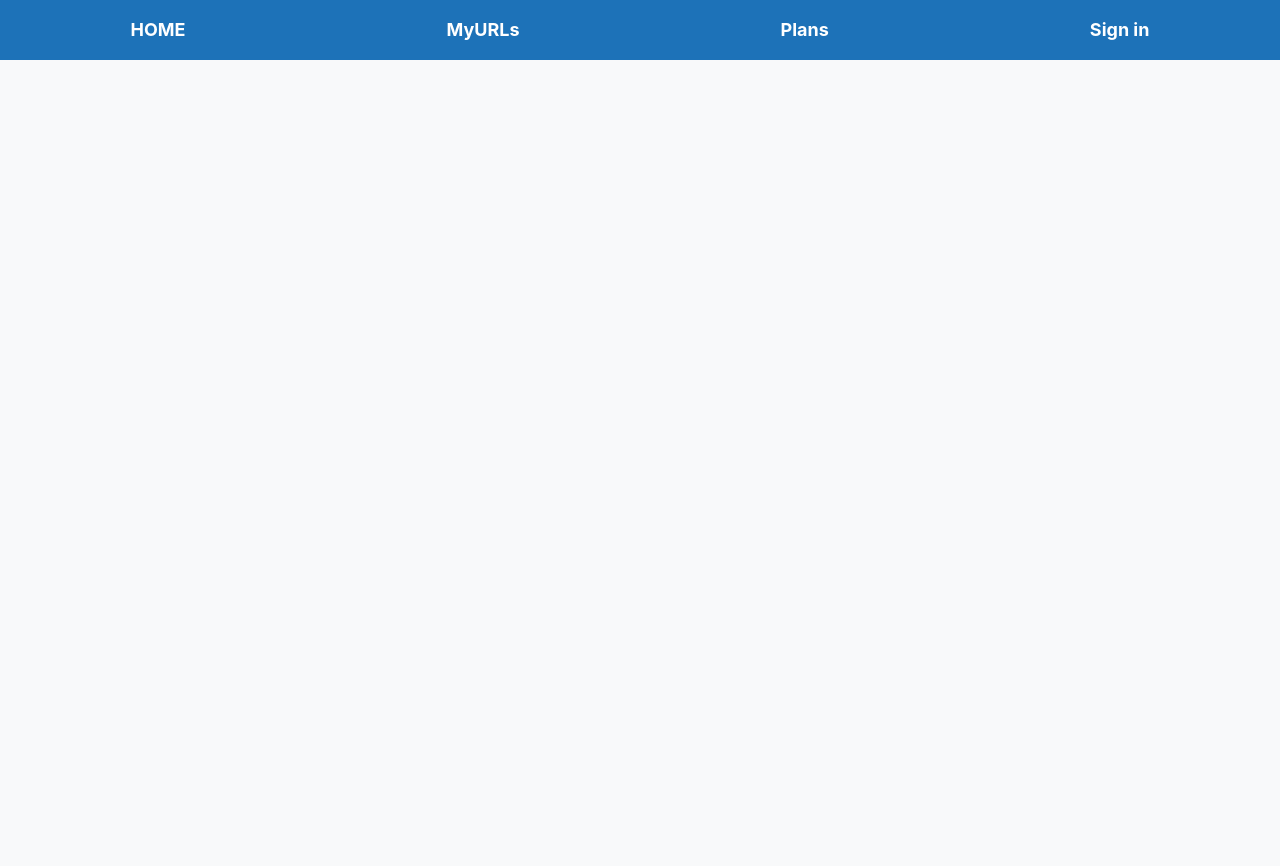
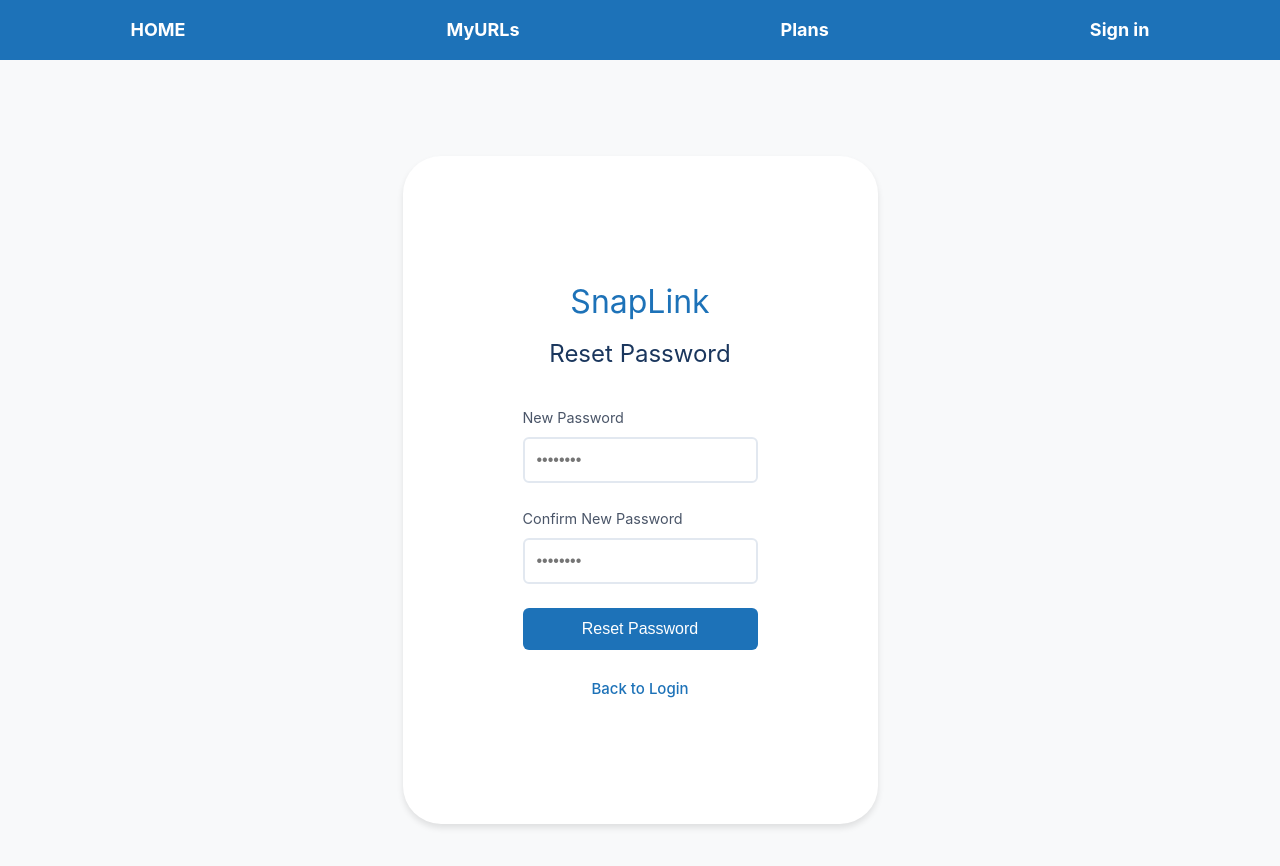
Before and after one commit to txsjyy/Comp_539_Project_Group1, a Vue app in the folder Frontend_Vue/: page /reset-password/1 in a window 1280 px wide. Shown: the top 866 px of the page. Before the commit the page ends 800 px from the top, so only its background shows below. Built offline with nearby package versions, Linux system fonts and the light colour scheme; the HTML template or start-up script is replaced by a standard one.

Commit message:
password reset

```diff
--- a/Frontend_Vue/src/router/index.ts
+++ b/Frontend_Vue/src/router/index.ts
@@ -4,6 +4,7 @@ import LoginView from '../views/LoginView.vue'
 import MyURLs from "../views/MyURLs.vue"
 import Statistics from '../views/Statistics.vue'
 import ForgotPassword from '../views/ForgotPassword.vue'
+import ResetPassword from '../views/ResetPassword.vue'
 import Plans from '../views/Plans.vue'
 import SignUp from '../views/SignUp.vue'
 import { useUserStore } from '../stores/user'
@@ -39,6 +40,11 @@ const router = createRouter({
       component: ForgotPassword
     },
     {
+      path: '/reset-password/:token',
+      name: 'reset-password',
+      component: ResetPassword
+    },
+    {
       path: '/signup',
       name: 'signup',
       component: SignUp
@@ -54,6 +60,11 @@ const router = createRouter({
 router.beforeEach((to, from, next) => {
   const userStore = useUserStore()
 
+  if (to.path === '/myurls') {
+    next()
+    return
+  }
+
   if (to.meta.requiresAuth && !userStore.isLoggedIn) {
     next('/login')
   } else {
--- /dev/null
+++ b/Frontend_Vue/src/views/ResetPassword.vue
@@ -0,0 +1,204 @@
+<!-- src/views/ResetPassword.vue -->
+<template>
+  <div class="auth-container">
+    <div class="auth-card">
+      <h1 class="logo-text">SnapLink</h1>
+      <h2 class="auth-title">Reset Password</h2>
+
+      <form @submit.prevent="handleResetPassword" class="auth-form">
+        <div class="form-group">
+          <label>New Password</label>
+          <input
+            v-model="password"
+            type="password"
+            required
+            class="form-input"
+            placeholder="••••••••"
+          />
+        </div>
+
+        <div class="form-group">
+          <label>Confirm New Password</label>
+          <input
+            v-model="confirmPassword"
+            type="password"
+            required
+            class="form-input"
+            placeholder="••••••••"
+          />
+        </div>
+
+        <button type="submit" class="auth-button primary" :disabled="isLoading">
+          {{ isLoading ? 'Processing...' : 'Reset Password' }}
+        </button>
+      </form>
+
+      <div v-if="errorMessage" class="error-message">
+        {{ errorMessage }}
+      </div>
+
+      <router-link to="/login" class="auth-link">
+        Back to Login
+      </router-link>
+    </div>
+  </div>
+</template>
+
+<script setup lang="ts">
+import { ref } from 'vue';
+import { useRouter, useRoute } from 'vue-router';
+import axios from 'axios';
+
+const router = useRouter();
+const route = useRoute();
+const token = route.params.token as string;
+
+const password = ref('');
+const confirmPassword = ref('');
+const isLoading = ref(false);
+const errorMessage = ref('');
+
+const handleResetPassword = async () => {
+  // Clear old error message
+  errorMessage.value = '';
+
+  // Validate password
+  if (password.value !== confirmPassword.value) {
+    errorMessage.value = 'Passwords do not match';
+    return;
+  }
+
+  if (password.value.length < 8) {
+    errorMessage.value = 'Password must be at least 8 characters long';
+    return;
+  }
+
+  try {
+    isLoading.value = true;
+    const API = import.meta.env.VITE_API_BASE_URL;
+    const response = await axios.post(
+      `${API}/api/auth/reset-password`,
+      {
+        token: token,
+        password: password.value
+      },
+      {
+        headers: { 'Content-Type': 'application/json' }
+      }
+    );
+
+    alert('Password reset successful! Please login with your new password.');
+    router.push('/login');
+  } catch (error: any) {
+    console.error('Reset password error:', error);
+    errorMessage.value = error.response?.data?.error || 'Password reset failed, please try again';
+  } finally {
+    isLoading.value = false;
+  }
+};
+</script>
+
+<style scoped>
+.auth-container {
+  display: flex;
+  justify-content: center;
+  align-items: center;
+  min-height: 100vh;
+  background-color: #f8f9fa;
+  padding: 2rem;
+}
+
+.auth-card {
+  background: white;
+  width: 100%;
+  max-width: 740px;
+  padding: 7.5rem;
+  border-radius: 38px;
+  box-shadow: 0 4px 6px rgba(0, 0, 0, 0.1);
+}
+
+.logo-text {
+  text-align: center;
+  color: #1d72b8;
+  font-size: 2rem;
+  margin-bottom: 0.5rem;
+}
+
+.auth-title {
+  text-align: center;
+  font-size: 1.5rem;
+  color: #1a365d;
+  margin-bottom: 2rem;
+}
+
+.form-group {
+  margin-bottom: 1.5rem;
+}
+
+.form-group label {
+  display: block;
+  color: #4a5568;
+  margin-bottom: 0.5rem;
+  font-size: 0.9rem;
+}
+
+.form-input {
+  width: 100%;
+  padding: 0.75rem;
+  border: 2px solid #e2e8f0;
+  border-radius: 6px;
+  font-size: 1rem;
+  transition: border-color 0.3s;
+}
+
+.form-input:focus {
+  border-color: #1d72b8;
+  outline: none;
+}
+
+.auth-button {
+  width: 100%;
+  padding: 0.75rem;
+  border: none;
+  border-radius: 6px;
+  font-size: 1rem;
+  font-weight: 500;
+  cursor: pointer;
+  transition: all 0.3s;
+}
+
+.auth-button.primary {
+  background-color: #1d72b8;
+  color: white;
+}
+
+.auth-button.primary:hover:not(:disabled) {
+  background-color: #145a8d;
+  transform: translateY(-1px);
+}
+
+.auth-button.primary:disabled {
+  background-color: #93c5fd;
+  cursor: not-allowed;
+}
+
+.error-message {
+  color: #dc2626;
+  text-align: center;
+  margin-top: 1rem;
+  font-size: 0.9rem;
+}
+
+.auth-link {
+  display: block;
+  text-align: center;
+  color: #1d72b8;
+  text-decoration: none;
+  font-weight: 500;
+  margin-top: 1.5rem;
+}
+
+.auth-link:hover {
+  text-decoration: underline;
+}
+</style>
--- a/Frontend_Vue/src/views/Statistics.vue
+++ b/Frontend_Vue/src/views/Statistics.vue
@@ -1,95 +1,236 @@
 <template>
   <div class="statistics-container">
-    <router-link to="/myurls" class="back-button">
-      <span class="arrow">←</span>Back
-    </router-link>
-    <h1>Short URL Statistics: {{ shortUrl }}</h1>
-    <canvas ref="chartCanvas"></canvas>
+    <h1 class="title">URL Statistics</h1>
+
+    <!-- 加载状态 -->
+    <div v-if="isLoading" class="loading">
+      Loading statistics...
+    </div>
+
+    <!-- 错误提示 -->
+    <div v-if="error" class="error-message">
+      {{ error }}
+    </div>
+
+    <!-- 统计数据展示 -->
+    <div v-if="!isLoading && !error && analyticsData.length > 0" class="stats-grid">
+      <div class="stat-card">
+        <h3>Total Clicks</h3>
+        <p class="stat-value">{{ totalClicks }}</p>
+      </div>
+
+      <div class="stat-card">
+        <h3>Unique Visitors</h3>
+        <p class="stat-value">{{ uniqueVisitors }}</p>
+      </div>
+
+      <div class="stat-card">
+        <h3>Average Clicks per Day</h3>
+        <p class="stat-value">{{ averageClicksPerDay }}</p>
+      </div>
+    </div>
+
+    <!-- 点击详情表格 -->
+    <div v-if="!isLoading && !error && analyticsData.length > 0" class="table-container">
+      <h2>Click Details</h2>
+      <table class="table">
+        <thead>
+          <tr>
+            <th>Time</th>
+            <th>IP Address</th>
+            <th>Location</th>
+            <th>Referrer</th>
+            <th>Browser</th>
+          </tr>
+        </thead>
+        <tbody>
+          <tr v-for="(click, index) in analyticsData" :key="index">
+            <td>{{ formatDate(click.timestamp) }}</td>
+            <td>{{ click.ip_address }}</td>
+            <td>{{ click.geo_location }}</td>
+            <td>{{ click.referrer || 'Direct' }}</td>
+            <td>{{ click.userAgent }}</td>
+          </tr>
+        </tbody>
+      </table>
+    </div>
+
+    <!-- 无数据提示 -->
+    <div v-if="!isLoading && !error && analyticsData.length === 0" class="no-data">
+      No click data available for this URL.
+    </div>
   </div>
 </template>
 
 <script setup lang="ts">
-import { ref, onMounted } from 'vue';
+import { ref, computed, onMounted } from 'vue';
 import { useRoute } from 'vue-router';
-import Chart from 'chart.js/auto';
+import { useUserStore } from '../stores/user';
 
 const route = useRoute();
-const id = route.params.id; // 从路由中获取短链接 id
-const shortUrl = ref(`https://sho.rt/${id}`);
+const userStore = useUserStore();
+const urlId = route.params.id as string;
 
-// 生成假数据：展示一周内每天的点击量，标签使用英文
-const labels = ['Monday', 'Tuesday', 'Wednesday', 'Thursday', 'Friday', 'Saturday', 'Sunday'];
-const fakeClicks = labels.map(() => Math.floor(Math.random() * 100)); // 随机生成点击量数据
+// 状态
+const analyticsData = ref<any[]>([]);
+const isLoading = ref(false);
+const error = ref('');
 
-const chartCanvas = ref<HTMLCanvasElement | null>(null);
+// 计算属性
+const totalClicks = computed(() => analyticsData.value.length);
+const uniqueVisitors = computed(() => {
+  const uniqueIPs = new Set(analyticsData.value.map(click => click.ip_address));
+  return uniqueIPs.size;
+});
+const averageClicksPerDay = computed(() => {
+  if (analyticsData.value.length === 0) return 0;
 
+  // 计算日期范围
+  const dates = analyticsData.value.map(click => new Date(click.timestamp));
+  const minDate = new Date(Math.min(...dates.map(d => d.getTime())));
+  const maxDate = new Date(Math.max(...dates.map(d => d.getTime())));
+
+  // 计算天数差
+  const daysDiff = Math.ceil((maxDate.getTime() - minDate.getTime()) / (1000 * 60 * 60 * 24)) + 1;
+
+  return (analyticsData.value.length / daysDiff).toFixed(1);
+});
+
+// 获取统计数据
+const fetchAnalytics = async () => {
+  if (!userStore.isLoggedIn) {
+    error.value = 'Please login to view statistics';
+    return;
+  }
+
+  isLoading.value = true;
+  error.value = '';
+
+  try {
+    const API = import.meta.env.VITE_API_BASE_URL;
+    const response = await fetch(`${API}/analytics/details`, {
+      method: 'POST',
+      headers: {
+        'Content-Type': 'application/json',
+        'Authorization': `Bearer ${localStorage.getItem('accessToken') || sessionStorage.getItem('accessToken')}`
+      },
+      body: JSON.stringify({
+        urlId: urlId
+      })
+    });
+
+    if (!response.ok) {
+      throw new Error('Failed to fetch analytics data');
+    }
+
+    const data = await response.json();
+    analyticsData.value = data;
+  } catch (err) {
+    console.error('Error fetching analytics:', err);
+    error.value = 'Failed to load statistics. Please try again later.';
+  } finally {
+    isLoading.value = false;
+  }
+};
+
+// 格式化日期
+const formatDate = (timestamp: string) => {
+  const date = new Date(timestamp);
+  return date.toLocaleString();
+};
+
+// 组件挂载时获取数据
 onMounted(() => {
-  if (chartCanvas.value) {
-    new Chart(chartCanvas.value, {
-      type: 'line', // 可改为 'bar' 显示柱状图
-      data: {
-        labels: labels,
-        datasets: [
-          {
-            label: 'Clicks',
-            data: fakeClicks,
-            backgroundColor: 'rgba(75, 192, 192, 0.2)',
-            borderColor: 'rgba(75, 192, 192, 1)',
-            borderWidth: 1,
-            fill: true,
-          },
-        ],
-      },
-      options: {
-        responsive: true,
-        scales: {
-          y: {
-            beginAtZero: true,
-          },
-        },
-      },
-    });
-  }
+  fetchAnalytics();
 });
 </script>
 
 <style scoped>
 .statistics-container {
-  max-width: 800px;
-  margin: 2rem auto;
-  text-align: center;
-  padding: 0 1rem;
-  position: relative;
+  padding: 2rem;
+  max-width: 1200px;
+  margin: 0 auto;
 }
 
-/* 返回按钮样式：固定定位于整个页面左侧 */
-.back-button {
-  position: fixed;
-  top: 10%;
-  left: 0;
-  margin-left: 1rem;
-  z-index: 5000; /* 确保按钮在所有元素上层显示 */
-  display: inline-flex;
-  align-items: center;
-  background-color: #f0f0f0; /* 浅色背景 */
-  color: #333;
-  padding: 8px 12px;
-  border-radius: 4px;
-  text-decoration: none;
-  font-size: 1rem;
-  transition: background-color 0.3s;
+.title {
+  font-size: 2rem;
+  color: #1a365d;
+  margin-bottom: 2rem;
+  text-align: center;
 }
 
-.back-button:hover {
-  background-color: #e0e0e0;
+.loading, .no-data, .error-message {
+  text-align: center;
+  padding: 2rem;
+  font-size: 1.1rem;
+  color: #4b5563;
 }
 
-.arrow {
-  margin-right: 8px;
+.error-message {
+  color: #dc2626;
+  background-color: #fee2e2;
+  border-radius: 0.5rem;
+  margin-bottom: 1rem;
 }
 
-canvas {
-  max-width: 100%;
-  height: auto;
+.stats-grid {
+  display: grid;
+  grid-template-columns: repeat(auto-fit, minmax(250px, 1fr));
+  gap: 1.5rem;
+  margin-bottom: 2rem;
+}
+
+.stat-card {
+  background-color: white;
+  border-radius: 0.5rem;
+  padding: 1.5rem;
+  box-shadow: 0 1px 3px rgba(0, 0, 0, 0.1);
+  text-align: center;
+}
+
+.stat-card h3 {
+  color: #4b5563;
+  font-size: 1rem;
+  margin-bottom: 0.5rem;
+}
+
+.stat-value {
+  color: #1d72b8;
+  font-size: 2rem;
+  font-weight: bold;
+}
+
+.table-container {
+  background-color: white;
+  border-radius: 0.5rem;
+  padding: 1.5rem;
+  box-shadow: 0 1px 3px rgba(0, 0, 0, 0.1);
+  overflow-x: auto;
+}
+
+.table-container h2 {
+  color: #1a365d;
+  margin-bottom: 1rem;
+}
+
+.table {
+  width: 100%;
+  border-collapse: collapse;
+}
+
+.table th, .table td {
+  padding: 0.75rem;
+  text-align: left;
+  border-bottom: 1px solid #e5e7eb;
+}
+
+.table th {
+  background-color: #f9fafb;
+  font-weight: 500;
+  color: #4b5563;
+}
+
+.table tr:hover {
+  background-color: #f9fafb;
 }
 </style>
```
